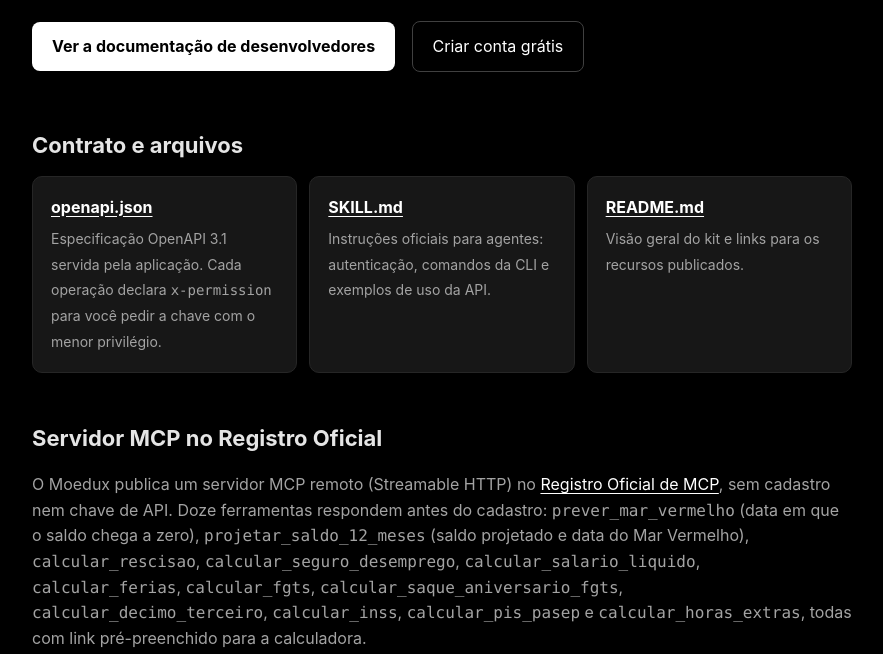
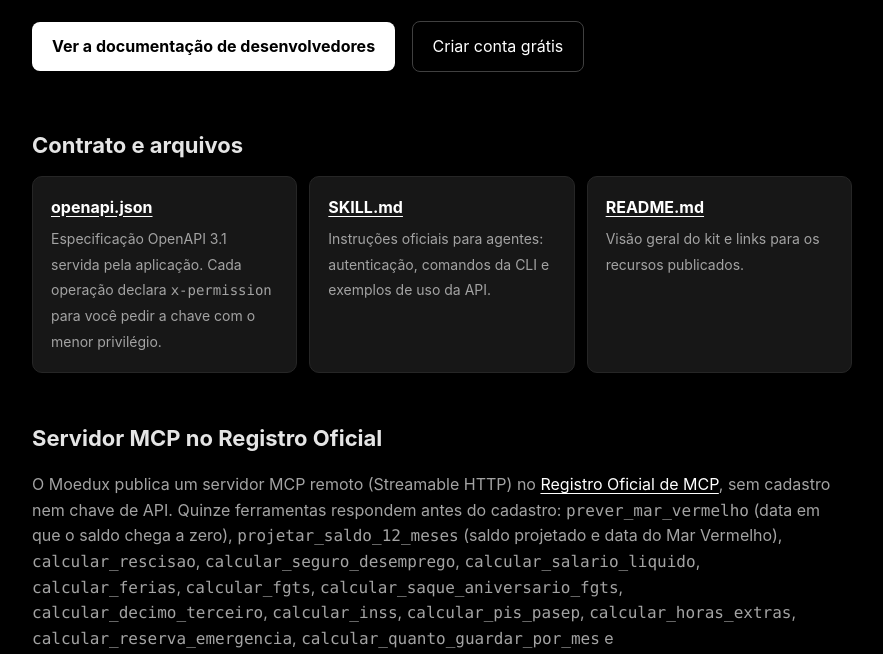
Before and after one commit to jhonnysabino/moedux-agent-tools, a plain HTML site: page index.html in a window 1280 px wide. Shown: the part 276-930 px from the top of the page, without its empty margins (198-1081 px from the left). Drawn offline with Linux system fonts and the light colour scheme.

Commit message:
List fifteen tools and the 1.7.0 registry - Leads Ch.5

```diff
--- a/index.html
+++ b/index.html
@@ -55,7 +55,7 @@
     </div>
 
     <h2>Servidor MCP no Registro Oficial</h2>
-    <p>O Moedux publica um servidor MCP remoto (Streamable HTTP) no <a href="https://registry.modelcontextprotocol.io/v0.1/servers/io.github.jhonnysabino%2Fmoedux/versions/1.6.0">Registro Oficial de MCP</a>, sem cadastro nem chave de API. Doze ferramentas respondem antes do cadastro: <code>prever_mar_vermelho</code> (data em que o saldo chega a zero), <code>projetar_saldo_12_meses</code> (saldo projetado e data do Mar Vermelho), <code>calcular_rescisao</code>, <code>calcular_seguro_desemprego</code>, <code>calcular_salario_liquido</code>, <code>calcular_ferias</code>, <code>calcular_fgts</code>, <code>calcular_saque_aniversario_fgts</code>, <code>calcular_decimo_terceiro</code>, <code>calcular_inss</code>, <code>calcular_pis_pasep</code> e <code>calcular_horas_extras</code>, todas com link pré-preenchido para a calculadora.</p>
+    <p>O Moedux publica um servidor MCP remoto (Streamable HTTP) no <a href="https://registry.modelcontextprotocol.io/v0.1/servers/io.github.jhonnysabino%2Fmoedux/versions/1.7.0">Registro Oficial de MCP</a>, sem cadastro nem chave de API. Quinze ferramentas respondem antes do cadastro: <code>prever_mar_vermelho</code> (data em que o saldo chega a zero), <code>projetar_saldo_12_meses</code> (saldo projetado e data do Mar Vermelho), <code>calcular_rescisao</code>, <code>calcular_seguro_desemprego</code>, <code>calcular_salario_liquido</code>, <code>calcular_ferias</code>, <code>calcular_fgts</code>, <code>calcular_saque_aniversario_fgts</code>, <code>calcular_decimo_terceiro</code>, <code>calcular_inss</code>, <code>calcular_pis_pasep</code>, <code>calcular_horas_extras</code>, <code>calcular_reserva_emergencia</code>, <code>calcular_quanto_guardar_por_mes</code> e <code>simular_emprestimo_pessoal</code>, todas com link pré-preenchido para a calculadora.</p>
     <pre><code>{
   "mcpServers": {
     "moedux": {
```
